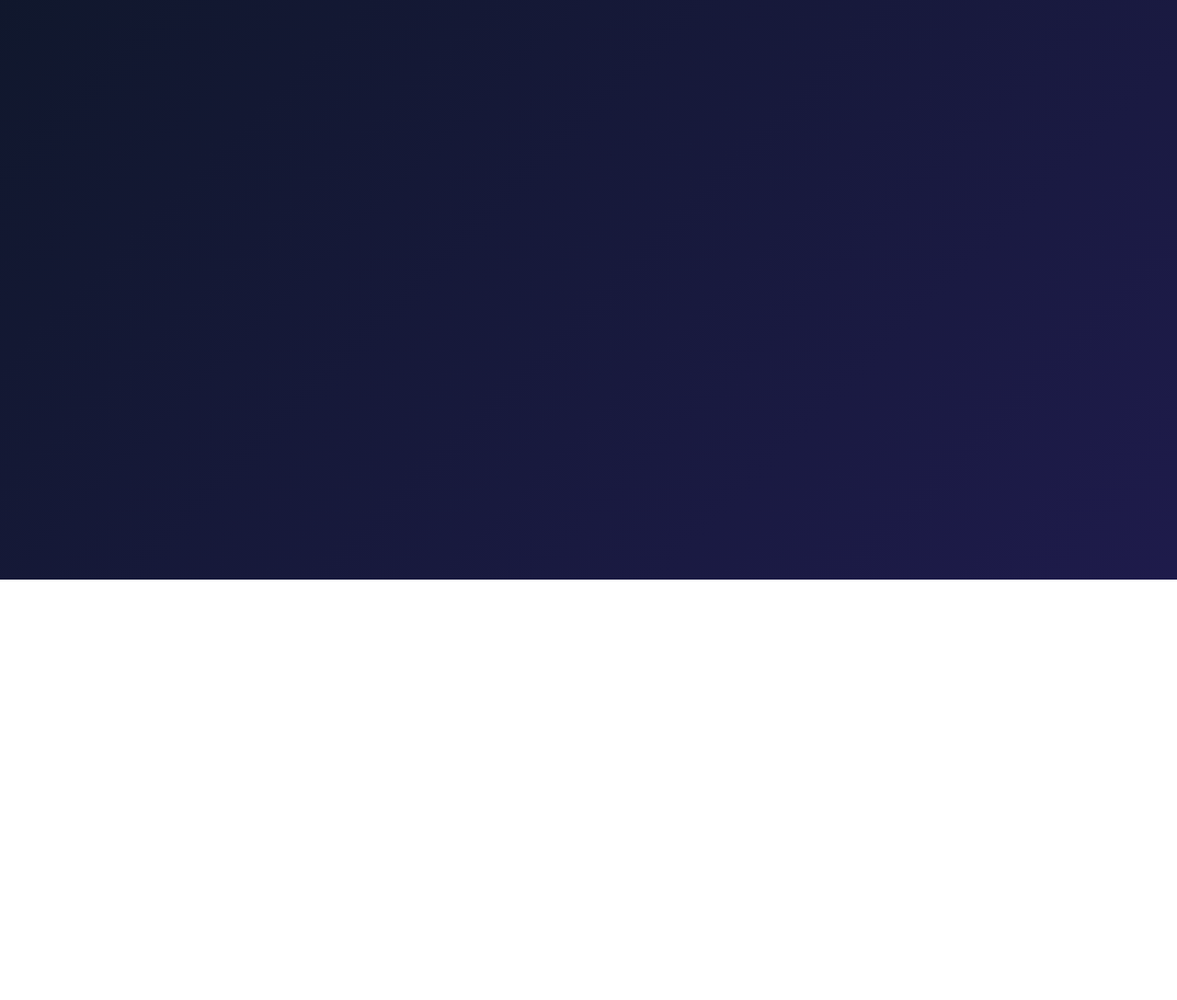
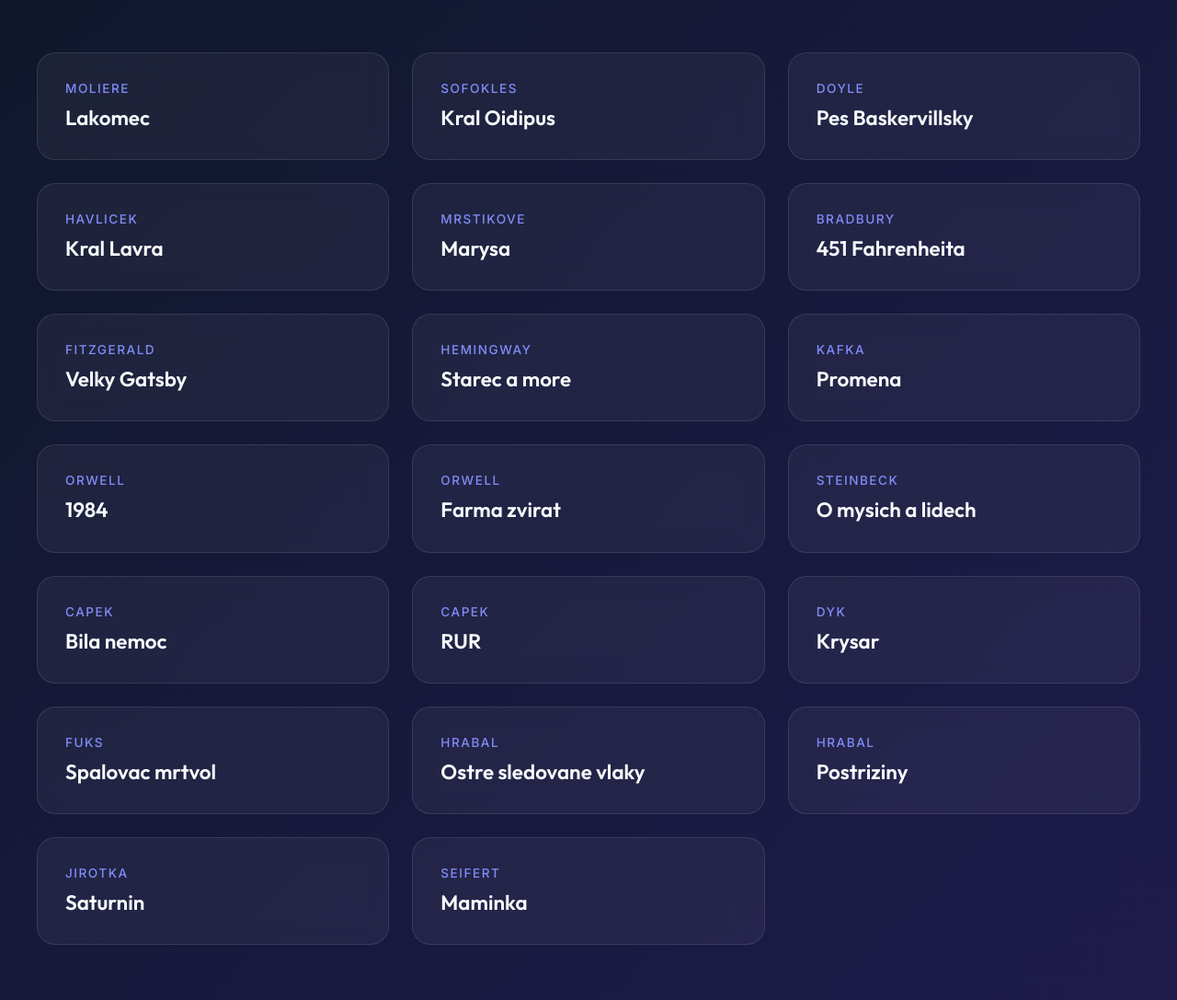
Before and after one commit to Jag3r20/maturitaCJ, a website: page public/index.html in a window 1280 px wide. Shown: the part 170-1257 px from the top of the page at 92% size. Before the commit the page ends 800 px from the top, so only its background shows below. Drawn offline with Linux system fonts and the light colour scheme; no server answers.

Commit message:
Vercel fix: Nahrazeni dynamickeho seznamu statickymi kartami

```diff
--- a/public/index.html
+++ b/public/index.html
@@ -13,39 +13,130 @@
     </header>
 
     <div id="file-list">
-        <ul id="files"></ul>
+        <ul id="files">
+            <li>
+                <a href="/rozbory/01_Moliere_Lakomec.html">
+                    <span class="author">Moliere</span>
+                    <span class="title">Lakomec</span>
+                </a>
+            </li>
+            <li>
+                <a href="/rozbory/02_Sofokles_Kral_Oidipus.html">
+                    <span class="author">Sofokles</span>
+                    <span class="title">Kral Oidipus</span>
+                </a>
+            </li>
+            <li>
+                <a href="/rozbory/03_Doyle_Pes_Baskervillsky.html">
+                    <span class="author">Doyle</span>
+                    <span class="title">Pes Baskervillsky</span>
+                </a>
+            </li>
+            <li>
+                <a href="/rozbory/04_Havlicek_Kral_Lavra.html">
+                    <span class="author">Havlicek</span>
+                    <span class="title">Kral Lavra</span>
+                </a>
+            </li>
+            <li>
+                <a href="/rozbory/05_Mrstikove_Marysa.html">
+                    <span class="author">Mrstikove</span>
+                    <span class="title">Marysa</span>
+                </a>
+            </li>
+            <li>
+                <a href="/rozbory/06_Bradbury_451_Fahrenheita.html">
+                    <span class="author">Bradbury</span>
+                    <span class="title">451 Fahrenheita</span>
+                </a>
+            </li>
+            <li>
+                <a href="/rozbory/07_Fitzgerald_Velky_Gatsby.html">
+                    <span class="author">Fitzgerald</span>
+                    <span class="title">Velky Gatsby</span>
+                </a>
+            </li>
+            <li>
+                <a href="/rozbory/08_Hemingway_Starec_a_more.html">
+                    <span class="author">Hemingway</span>
+                    <span class="title">Starec a more</span>
+                </a>
+            </li>
+            <li>
+                <a href="/rozbory/09_Kafka_Promena.html">
+                    <span class="author">Kafka</span>
+                    <span class="title">Promena</span>
+                </a>
+            </li>
+            <li>
+                <a href="/rozbory/10_Orwell_1984.html">
+                    <span class="author">Orwell</span>
+                    <span class="title">1984</span>
+                </a>
+            </li>
+            <li>
+                <a href="/rozbory/11_Orwell_Farma_zvirat.html">
+                    <span class="author">Orwell</span>
+                    <span class="title">Farma zvirat</span>
+                </a>
+            </li>
+            <li>
+                <a href="/rozbory/12_Steinbeck_O_mysich_a_lidech.html">
+                    <span class="author">Steinbeck</span>
+                    <span class="title">O mysich a lidech</span>
+                </a>
+            </li>
+            <li>
+                <a href="/rozbory/13_Capek_Bila_nemoc.html">
+                    <span class="author">Capek</span>
+                    <span class="title">Bila nemoc</span>
+                </a>
+            </li>
+            <li>
+                <a href="/rozbory/14_Capek_RUR.html">
+                    <span class="author">Capek</span>
+                    <span class="title">RUR</span>
+                </a>
+            </li>
+            <li>
+                <a href="/rozbory/15_Dyk_Krysar.html">
+                    <span class="author">Dyk</span>
+                    <span class="title">Krysar</span>
+                </a>
+            </li>
+            <li>
+                <a href="/rozbory/16_Fuks_Spalovac_mrtvol.html">
+                    <span class="author">Fuks</span>
+                    <span class="title">Spalovac mrtvol</span>
+                </a>
+            </li>
+            <li>
+                <a href="/rozbory/17_Hrabal_Ostre_sledovane_vlaky.html">
+                    <span class="author">Hrabal</span>
+                    <span class="title">Ostre sledovane vlaky</span>
+                </a>
+            </li>
+            <li>
+                <a href="/rozbory/18_Hrabal_Postriziny.html">
+                    <span class="author">Hrabal</span>
+                    <span class="title">Postriziny</span>
+                </a>
+            </li>
+            <li>
+                <a href="/rozbory/19_Jirotka_Saturnin.html">
+                    <span class="author">Jirotka</span>
+                    <span class="title">Saturnin</span>
+                </a>
+            </li>
+            <li>
+                <a href="/rozbory/20_Seifert_Maminka.html">
+                    <span class="author">Seifert</span>
+                    <span class="title">Maminka</span>
+                </a>
+            </li>
+        </ul>
     </div>
 
-    <script>
-        fetch('/api/files')
-            .then(response => response.json())
-            .then(files => {
-                const fileList = document.getElementById('files');
-                files.forEach(file => {
-                    const listItem = document.createElement('li');
-                    const link = document.createElement('a');
-                    link.href = `/rozbory/${file}`;
 
-                    // Parse filename e.g. "01_Moliere_Lakomec.html"
-                    let author = "Neznámý";
-                    let title = file.replace('.html', '');
-
-                    const parts = title.split('_');
-                    if (parts.length >= 3) {
-                        // Skip the first part (number)
-                        author = parts[1].replace(/-/g, ' ');
-                        title = parts.slice(2).join(' ').replace(/-/g, ' ');
-                    } else if (parts.length === 2) {
-                        author = parts[0];
-                        title = parts[1].replace(/-/g, ' ');
-                    }
-
-                    link.innerHTML = `<span class="author">${author}</span><span class="title">${title}</span>`;
-
-                    listItem.appendChild(link);
-                    fileList.appendChild(listItem);
-                });
-            });
-    </script>
 </body>
 </html>
```
